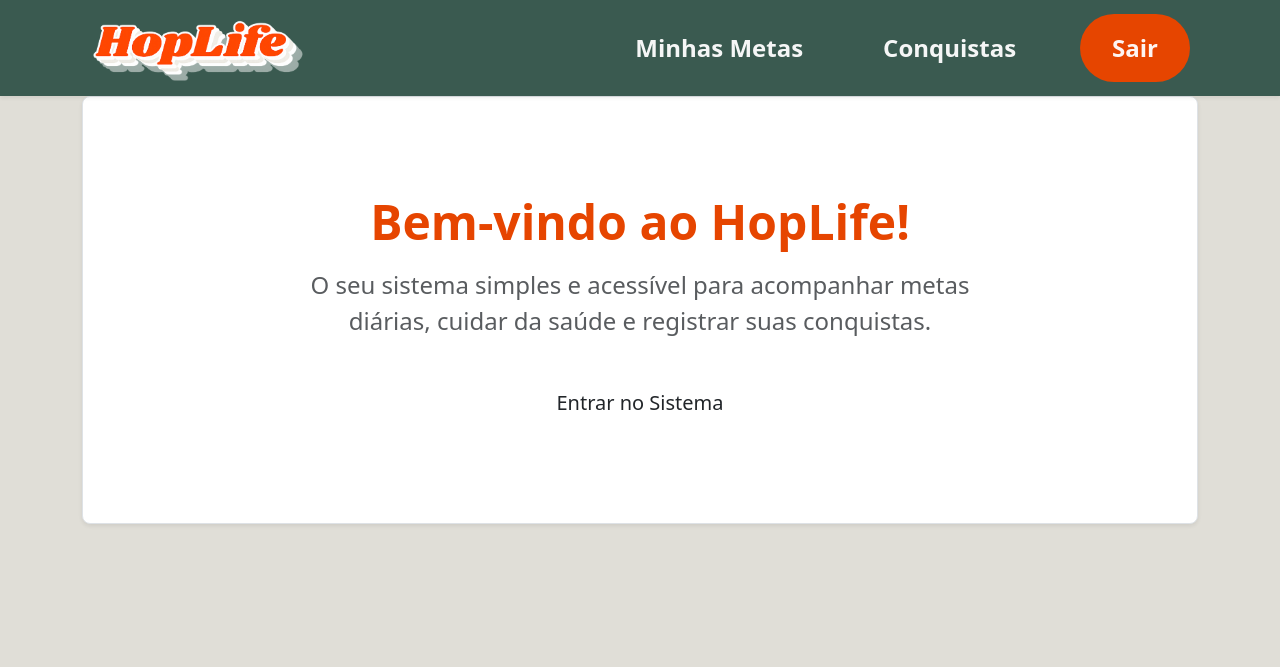
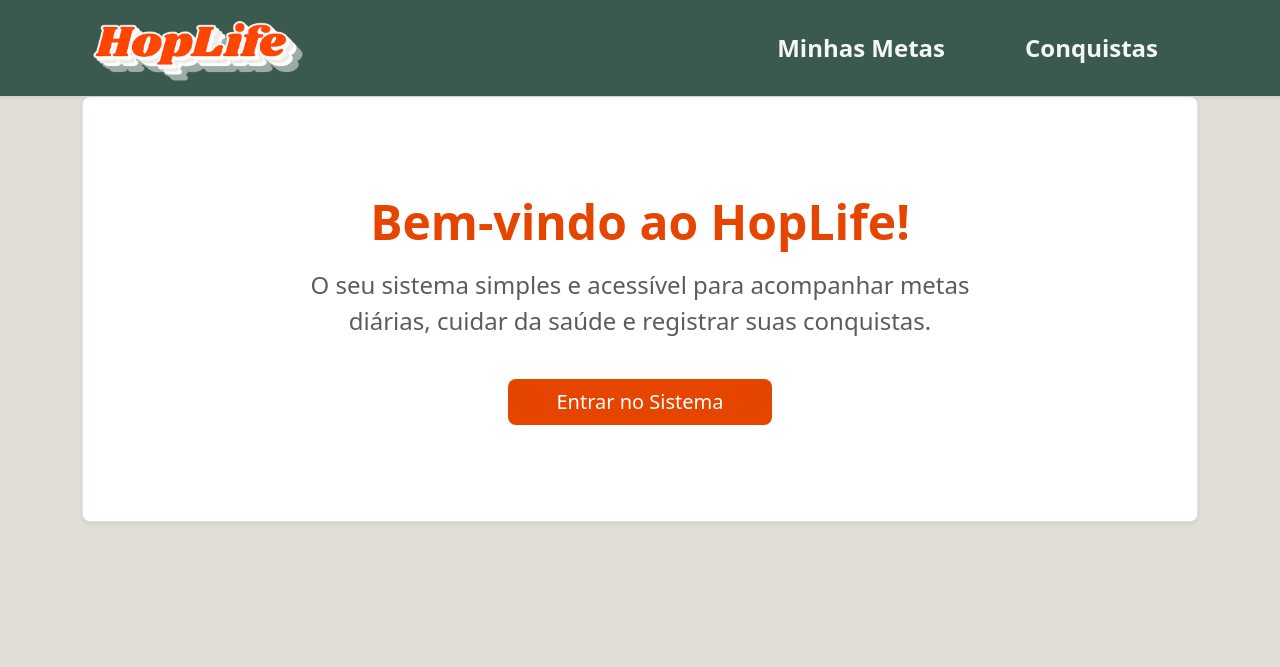
Before and after one commit to FGA0138-MDS-Ajax/2026.1-Hopper, a Django app: page / in a window 1280 px wide. Shown: the top 667 px of the page. Run offline with Django 5.2, Linux system fonts and the light colour scheme.

Commit message:
fix: Ajuste no botão de sair para existir apenas quando o usuários estiver logado

```diff
--- a/core/templates/base.html
+++ b/core/templates/base.html
@@ -15,6 +15,17 @@
 
         .text-escuro { color: #374151 !important; }
 
+        /* --- Estilo para botões quentes (laranja) --- */
+        .btn-warm {
+            background-color: #E64500 !important;
+            color: #FFFFFF !important;
+            border: none;
+        }
+        .btn-warm:hover {
+            background-color: #CC3D00 !important;
+            color: #FFFFFF !important;
+        }
+
         /* --- Menu Interativo (Botões Triplicados/Gigantes) --- */
         .navbar-dark .navbar-nav .menu-link {
             color: rgba(255, 255, 255, 0.95) !important;
@@ -31,12 +42,12 @@
             transform: translateY(-3px);
         }
 
-        /* --- Botão Sair (Gigante) --- */
+        /* --- Botão Sair (Gigante e NÃO redondo) --- */
         .nav-link-sair {
             background-color: #E64500 !important;
             color: #FFFFFF !important;
-            border-radius: 50px !important;
-            padding: 1rem 2.5rem !important; /* Um pouco mais largo que os outros */
+            border-radius: 8px !important; /* Sobrescreve o 50px para deixá-lo retangular com bordas suaves */
+            padding: 1rem 2.5rem !important;
         }
         .nav-link-sair:hover {
             background-color: #CC3D00 !important;
@@ -86,7 +97,6 @@
 </head>
 <body class="d-flex flex-column min-vh-100" style="background-color: #E0DED7; color: #000000;">
 
-    <!-- Cabeçalho (Navbar) -->
     <nav class="navbar navbar-expand-lg navbar-dark bg-hop-green shadow-sm py-2">
         <div class="container">
             <a class="navbar-brand" href="/">
@@ -99,19 +109,21 @@
                 <ul class="navbar-nav ms-auto align-items-center mt-3 mt-lg-0 pb-3 pb-lg-0">
                     <li class="nav-item mb-2 mb-lg-0"><a class="nav-link menu-link" href="#">Minhas Metas</a></li>
                     <li class="nav-item mb-2 mb-lg-0"><a class="nav-link menu-link" href="#">Conquistas</a></li>
-                    <li class="nav-item ms-lg-3 mt-2 mt-lg-0"><a class="nav-link menu-link nav-link-sair" href="/usuarios/logout/">Sair</a></li>
+
+                    {% if user.is_authenticated %}
+                        <li class="nav-item ms-lg-3 mt-2 mt-lg-0"><a class="nav-link menu-link nav-link-sair" href="/usuarios/logout/">Sair</a></li>
+                    {% endif %}
+
                 </ul>
             </div>
         </div>
     </nav>
 
-    <!-- Área de Conteúdo Principal -->
     <main class="container flex-grow-1">
         {% block conteudo %}
         {% endblock %}
     </main>
 
-    <!-- Rodapé -->
     <footer class="text-center py-3 mt-4" style="background-color: #E0DED7; color: #6B7280; border-top: 2px solid #FFFFFF;">
         <div class="container">
             <span class="fw-bold fs-6 text-escuro">&copy; 2026 HopLife - Projeto MDS</span>
```
Also changed, not shown: core/templates/dashboard.html (deleted).
